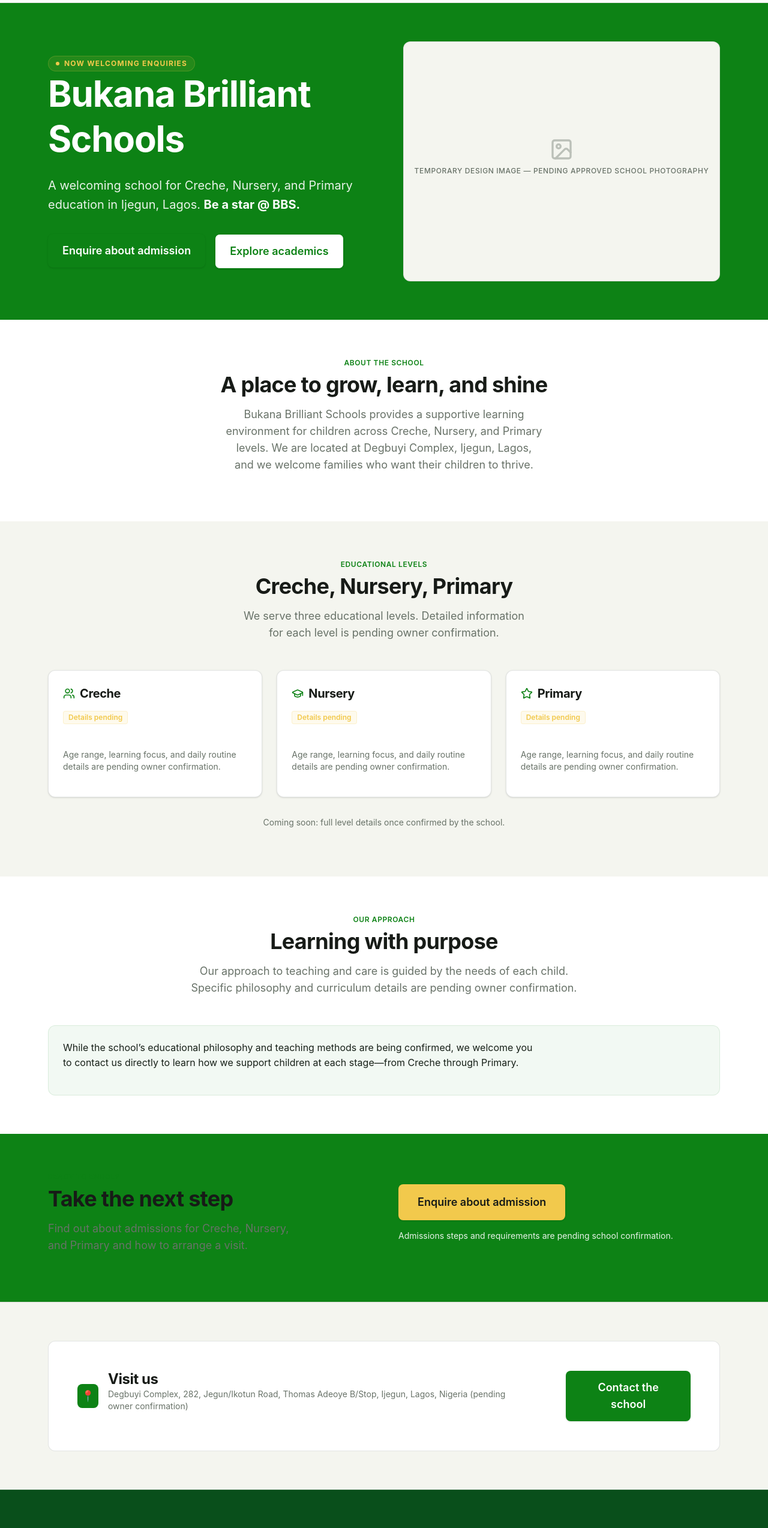
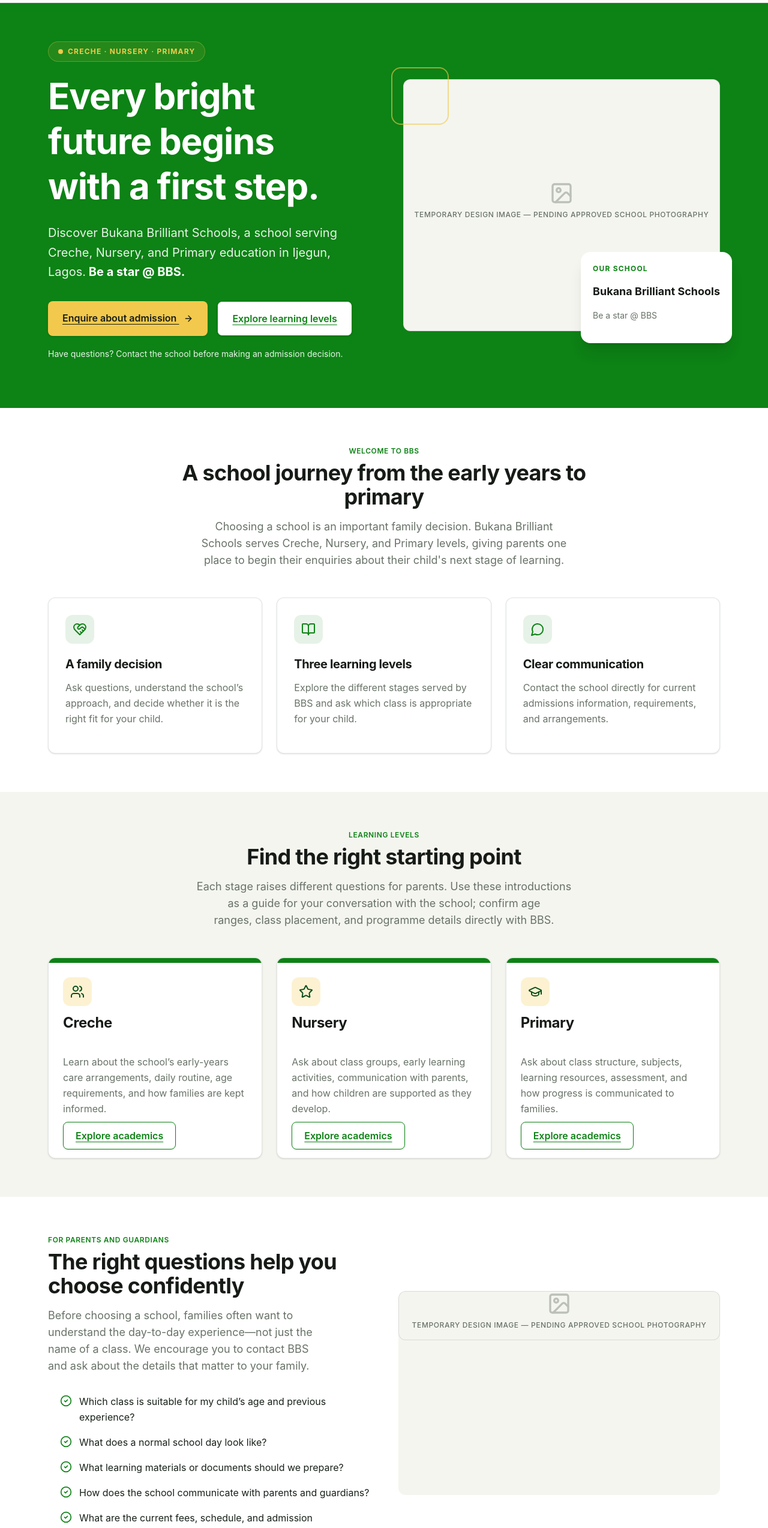
Before and after one commit to blinkzdlfx-cell/bukana-brilliant-schools, a React (Vite) app: page / in a window 1280 px wide. Shown: the part 60-2607 px from the top of the page at 60% size. Built offline with nearby package versions, Linux system fonts and the light colour scheme.

Commit message:
Expand HomePage.jsx for production-ready school content

```diff
--- a/src/pages/HomePage.jsx
+++ b/src/pages/HomePage.jsx
@@ -1,10 +1,10 @@
 import { motion } from 'motion/react';
-import { Star, Users, GraduationCap } from 'lucide-react';
+import { Star, Users, GraduationCap, BookOpen, HeartHandshake, MapPin, MessageCircle, ArrowRight, CheckCircle2 } from 'lucide-react';
 import { Button } from '@/components/ui/button.jsx';
 import { Card, CardBody, CardHeader } from '@/components/ui/card.jsx';
 import { TemporaryImage } from '@/components/ui/temporary-image.jsx';
 import { SectionHeading } from '@/components/ui/section-heading.jsx';
-import { schoolProfile, admissionsCta, academicsCta } from '@/data/school.js';
+import { schoolProfile, admissionsCta, academicsCta, contactCta } from '@/data/school.js';
 import { educationLevels } from '@/data/academics.js';
 
 export function HomePage() {
@@ -13,7 +13,8 @@ export function HomePage() {
       <HeroSection />
       <SchoolIntroduction />
       <EducationLevels />
-      <LearningApproach />
+      <ParentQuestions />
+      <LearningJourney />
       <AdmissionsInvitation />
       <LocationContactStrip />
     </>
@@ -22,62 +23,54 @@ export function HomePage() {
 
 function HeroSection() {
   return (
-    <section className="relative bg-brand overflow-hidden">
-      <div className="relative container-wide section-pad pt-20 md:pt-32 pb-20 md:pb-32">
-        <div className="grid lg:grid-cols-2 gap-12 lg:gap-16 items-center">
+    <section className="relative overflow-hidden bg-brand">
+      <div className="container-wide section-pad relative py-20 md:py-28 lg:py-32">
+        <div className="grid items-center gap-12 lg:grid-cols-2 lg:gap-16">
           <div>
-            <span className="inline-flex items-center gap-2 bg-accent/10 text-accent text-xs font-bold uppercase tracking-widest px-3 py-1 rounded-full border border-accent/20">
-              <span className="w-1.5 h-1.5 rounded-full bg-accent"></span>
-              Now welcoming enquiries
+            <span className="mb-5 inline-flex items-center gap-2 rounded-full border border-accent/30 bg-accent/10 px-4 py-2 text-xs font-bold uppercase tracking-widest text-accent">
+              <span className="h-2 w-2 rounded-full bg-accent" />
+              Creche · Nursery · Primary
             </span>
             <motion.h1
-              initial={{ opacity: 0, y: 20 }}
+              initial={{ opacity: 0, y: 18 }}
               animate={{ opacity: 1, y: 0 }}
-              className="text-4xl md:text-5xl lg:text-6xl font-bold text-surface-white leading-tight mb-6 text-balance"
+              className="mb-6 text-4xl font-bold leading-tight text-surface-white text-balance md:text-5xl lg:text-6xl"
             >
-              Bukana Brilliant Schools
+              Every bright future begins with a first step.
             </motion.h1>
             <motion.p
-              initial={{ opacity: 0, y: 20 }}
+              initial={{ opacity: 0, y: 18 }}
               animate={{ opacity: 1, y: 0 }}
               transition={{ delay: 0.1 }}
-              className="text-lg md:text-xl text-[#e8f3e9] max-w-lg mb-8 leading-relaxed"
+              className="mb-8 max-w-xl text-lg leading-relaxed text-[#e8f3e9] md:text-xl"
             >
-              A welcoming school for Creche, Nursery, and Primary education in
-              Ijegun, Lagos. {' '}
-              <strong className="text-surface-white">Be a star @ BBS.</strong>
+              Discover Bukana Brilliant Schools, a school serving Creche, Nursery, and Primary education in Ijegun, Lagos.
+              <strong className="text-surface-white"> Be a star @ BBS.</strong>
             </motion.p>
-            <div className="flex flex-col sm:flex-row gap-4">
-              <motion.div
-                initial={{ opacity: 0, y: 20 }}
-                animate={{ opacity: 1, y: 0 }}
-                transition={{ delay: 0.2 }}
-                className="w-full sm:w-auto"
-              >
-                <Button variant="primary" className="w-full text-center px-6 py-3.5 text-lg">
-                  Enquire about admission
+            <div className="flex flex-col gap-4 sm:flex-row">
+              <Button variant="accent" href={admissionsCta.href} className="px-6 py-4 text-base">
+                Enquire about admission <ArrowRight className="ml-2 inline h-4 w-4" />
               </Button>
-              </motion.div>
-              <motion.div
-                initial={{ opacity: 0, y: 20 }}
-                animate={{ opacity: 1, y: 0 }}
-                transition={{ delay: 0.25 }}
-                className="w-full sm:w-auto"
-              >
-                <Button variant="secondary" className="w-full text-center px-6 py-3.5 text-lg">
-                  Explore academics
+              <Button variant="secondary" href={academicsCta.href} className="px-6 py-4 text-base">
+                Explore learning levels
               </Button>
-              </motion.div>
             </div>
+            <p className="mt-5 text-sm text-[#e8f3e9]">Have questions? Contact the school before making an admission decision.</p>
           </div>
-          <div className="hidden lg:block relative h-[400px] w-full">
+          <div className="relative hidden h-[420px] lg:block">
+            <div className="absolute -left-5 -top-5 h-24 w-24 rounded-2xl border-2 border-accent/60" />
             <TemporaryImage
-              alt="School learning environment at Bukana Brilliant Schools"
+              alt="Approved school photograph to be supplied by Bukana Brilliant Schools"
               category="hero"
               width="100%"
               height="100%"
-              className="absolute inset-0 w-full h-full"
+              className="absolute inset-0 h-full w-full"
             />
+            <div className="absolute -bottom-5 -right-5 rounded-2xl bg-surface-white p-5 shadow-xl">
+              <p className="text-xs font-bold uppercase tracking-widest text-brand">Our school</p>
+              <p className="mt-1 text-lg font-bold text-ink-deep">Bukana Brilliant Schools</p>
+              <p className="text-sm text-ink-muted">Be a star @ BBS</p>
+            </div>
           </div>
         </div>
       </div>
@@ -90,73 +83,128 @@ function SchoolIntroduction() {
     <section className="bg-surface-white section-pad">
       <div className="container-wide">
         <SectionHeading
-          eyebrow="About the school"
-          title="A place to grow, learn, and shine"
-          description="Bukana Brilliant Schools provides a supportive learning environment for children across Creche, Nursery, and Primary levels. We are located at Degbuyi Complex, Ijegun, Lagos, and we welcome families who want their children to thrive."
+          eyebrow="Welcome to BBS"
+          title="A school journey from the early years to primary"
+          description="Choosing a school is an important family decision. Bukana Brilliant Schools serves Creche, Nursery, and Primary levels, giving parents one place to begin their enquiries about their child's next stage of learning."
         />
+        <div className="mt-12 grid gap-6 md:grid-cols-3">
+          {[
+            { icon: HeartHandshake, title: 'A family decision', text: 'Ask questions, understand the school’s approach, and decide whether it is the right fit for your child.' },
+            { icon: BookOpen, title: 'Three learning levels', text: 'Explore the different stages served by BBS and ask which class is appropriate for your child.' },
+            { icon: MessageCircle, title: 'Clear communication', text: 'Contact the school directly for current admissions information, requirements, and arrangements.' },
+          ].map(({ icon: Icon, title, text }) => (
+            <Card key={title} className="h-full">
+              <CardBody className="p-7">
+                <span className="mb-5 inline-flex h-12 w-12 items-center justify-center rounded-xl bg-brand/10 text-brand"><Icon className="h-6 w-6" /></span>
+                <h3 className="mb-3 text-xl font-bold text-ink-deep">{title}</h3>
+                <p className="leading-relaxed text-ink-muted">{text}</p>
+              </CardBody>
+            </Card>
+          ))}
+        </div>
       </div>
     </section>
   );
 }
 
 function EducationLevels() {
+  const icons = { creche: Users, nursery: Star, primary: GraduationCap };
+  const descriptions = {
+    creche: 'Learn about the school’s early-years care arrangements, daily routine, age requirements, and how families are kept informed.',
+    nursery: 'Ask about class groups, early learning activities, communication with parents, and how children are supported as they develop.',
+    primary: 'Ask about class structure, subjects, learning resources, assessment, and how progress is communicated to families.',
+  };
+
   return (
     <section className="bg-surface-warm section-pad">
       <div className="container-wide">
         <SectionHeading
-          eyebrow="Educational levels"
-          title="Creche, Nursery, Primary"
-          description="We serve three educational levels. Detailed information for each level is pending owner confirmation."
+          eyebrow="Learning levels"
+          title="Find the right starting point"
+          description="Each stage raises different questions for parents. Use these introductions as a guide for your conversation with the school; confirm age ranges, class placement, and programme details directly with BBS."
         />
-        <div className="grid md:grid-cols-3 gap-6 mt-12">
-          {educationLevels.map((level) => (
-            <Card key={level.id}>
-              <CardHeader className="pb-4">
-                <div className="flex items-center gap-2 mb-3">
-                  {level.id === 'creche' && <Users className="w-5 h-5 text-brand" />}
-                  {level.id === 'nursery' && <GraduationCap className="w-5 h-5 text-brand" />}
-                  {level.id === 'primary' && <Star className="w-5 h-5 text-brand" />}
-                  <h3 className="text-xl font-bold">{level.name}</h3>
-                </div>
-                {level.detailsPending && (
-                  <span className="inline-block px-2 py-0.5 rounded text-xs font-semibold bg-accent/10 text-accent border border-accent/20">
-                    Details pending
-                  </span>
-                )}
+        <div className="mt-12 grid gap-6 md:grid-cols-3">
+          {educationLevels.map((level) => {
+            const Icon = icons[level.id] || BookOpen;
+            return (
+              <Card key={level.id} className="h-full overflow-hidden">
+                <div className="h-2 bg-brand" />
+                <CardHeader className="pb-3">
+                  <div className="mb-3 flex h-12 w-12 items-center justify-center rounded-xl bg-accent/25 text-brand-deep"><Icon className="h-6 w-6" /></div>
+                  <h3 className="text-2xl font-bold text-ink-deep">{level.name}</h3>
                 </CardHeader>
                 <CardBody>
-                <p className="text-sm text-ink-muted mb-4">
-                  {level.summary ||
-                    'Age range, learning focus, and daily routine details are pending owner confirmation.'}
-                </p>
+                  <p className="mb-5 leading-relaxed text-ink-muted">{descriptions[level.id]}</p>
+                  <Button variant="outline" href="/academics" className="w-full">Explore academics</Button>
                 </CardBody>
               </Card>
-          ))}
+            );
+          })}
         </div>
-        <p className="mt-8 text-sm text-ink-muted text-center">
-          {educationLevels[0].detailsPending
-            ? 'Coming soon: full level details once confirmed by the school.'
-            : ''}
-        </p>
       </div>
     </section>
   );
 }
 
-function LearningApproach() {
+function ParentQuestions() {
   return (
     <section className="bg-surface-white section-pad">
+      <div className="container-wide grid items-center gap-12 lg:grid-cols-2">
+        <div>
+          <SectionHeading
+            eyebrow="For parents and guardians"
+            title="The right questions help you choose confidently"
+            description="Before choosing a school, families often want to understand the day-to-day experience—not just the name of a class. We encourage you to contact BBS and ask about the details that matter to your family."
+            className="mx-0 text-left"
+          />
+          <ul className="mt-8 space-y-4">
+            {[
+              'Which class is suitable for my child’s age and previous experience?',
+              'What does a normal school day look like?',
+              'What learning materials or documents should we prepare?',
+              'How does the school communicate with parents and guardians?',
+              'What are the current fees, schedule, and admission requirements?',
+            ].map((question) => (
+              <li key={question} className="flex items-start gap-3 text-ink">
+                <CheckCircle2 className="mt-0.5 h-5 w-5 shrink-0 text-brand" />
+                <span className="leading-relaxed">{question}</span>
+              </li>
+            ))}
+          </ul>
+        </div>
+        <div className="relative min-h-[340px] overflow-hidden rounded-card bg-surface-warm">
+          <TemporaryImage alt="Approved photograph of the school environment to be supplied" category="learning" width="100%" height="100%" />
+        </div>
+      </div>
+    </section>
+  );
+}
+
+function LearningJourney() {
+  return (
+    <section className="bg-brand-deep section-pad text-surface-white">
       <div className="container-wide">
         <SectionHeading
-          eyebrow="Our approach"
-          title="Learning with purpose"
-          description="Our approach to teaching and care is guided by the needs of each child. Specific philosophy and curriculum details are pending owner confirmation."
+          eyebrow="Your next step"
+          title="Get to know the school before you decide"
+          description="A conversation with the school can help you understand its current programmes, expectations, and whether it meets your family's needs."
+          className="text-center"
         />
-        <div className="mt-12 p-6 bg-brand/5 border border-brand/10 rounded-card">
-          <p className="text-ink text-balance">
-            While the school&rsquo;s educational philosophy and teaching methods are being confirmed, we welcome you to
-            contact us directly to learn how we support children at each stage&mdash;from Creche through Primary.
-          </p>
+        <div className="mt-12 grid gap-6 md:grid-cols-3">
+          {[
+            ['01', 'Explore', 'Read about the school and the three education levels available.'],
+            ['02', 'Ask', 'Contact the school for accurate information about classes, fees, and admission.'],
+            ['03', 'Plan', 'Confirm the next steps directly with the school before preparing documents or making payments.'],
+          ].map(([number, title, text]) => (
+            <div key={number} className="rounded-card border border-white/15 bg-white/5 p-7">
+              <p className="mb-4 text-sm font-bold tracking-widest text-accent">{number}</p>
+              <h3 className="mb-3 text-xl font-bold">{title}</h3>
+              <p className="leading-relaxed text-[#dbe8dc]">{text}</p>
+            </div>
+          ))}
+        </div>
+        <div className="mt-10 text-center">
+          <Button variant="accent" href={contactCta.href} className="px-8 py-4">Contact Bukana Brilliant Schools</Button>
         </div>
       </div>
     </section>
@@ -165,24 +213,17 @@ function LearningApproach() {
 
 function AdmissionsInvitation() {
   return (
-    <section className="bg-brand section-pad relative overflow-hidden">
-      <div className="relative container-wide">
-        <div className="grid lg:grid-cols-2 gap-12 items-center">
+    <section className="bg-surface-warm section-pad">
+      <div className="container-wide">
+        <div className="grid items-center gap-8 rounded-card border border-border-soft bg-surface-white p-8 md:p-12 lg:grid-cols-2">
           <div>
-            <SectionHeading
-              eyebrow="Ready to enrol?"
-              title="Take the next step"
-              description="Find out about admissions for Creche, Nursery, and Primary and how to arrange a visit."
-              className="text-center lg:text-left"
-            />
+            <p className="mb-3 text-xs font-bold uppercase tracking-widest text-brand">Admissions enquiries</p>
+            <h2 className="mb-4 text-3xl font-bold text-ink-deep md:text-4xl">Start with a conversation.</h2>
+            <p className="max-w-xl leading-relaxed text-ink-muted">Admission availability, entry requirements, fees, and required documents must be confirmed by the school. The admissions page explains how to make an enquiry.</p>
           </div>
-          <div className="text-center lg:text-left">
-            <Button variant="accent" className="w-full lg:w-auto px-8 py-4 text-lg">
-              Enquire about admission
-            </Button>
-            <p className="mt-4 text-sm text-[#e8f3e9]">
-              Admissions steps and requirements are pending school confirmation.
-            </p>
+          <div className="flex flex-col gap-4 sm:flex-row lg:justify-end">
+            <Button variant="primary" href={admissionsCta.href} className="px-7 py-4">Admissions information</Button>
+            <Button variant="outline" href={contactCta.href} className="px-7 py-4">Contact us</Button>
           </div>
         </div>
       </div>
@@ -192,24 +233,16 @@ function AdmissionsInvitation() {
 
 function LocationContactStrip() {
   return (
-    <section className="bg-surface-warm section-pad border-t border-border-soft">
+    <section className="bg-surface-white section-pad border-t border-border-soft">
       <div className="container-wide">
-        <div className="bg-surface-white border border-border-soft rounded-card p-8 md:p-12 flex flex-col md:flex-row gap-8 items-center">
-          <div className="flex items-center gap-4">
-            <div className="w-10 h-10 rounded-lg bg-brand flex items-center justify-center text-surface-white font-bold">
-              <span className="text-lg">📍</span>
+        <div className="flex flex-col items-start gap-6 rounded-card bg-surface-warm p-8 md:flex-row md:items-center md:p-10">
+          <div className="flex h-12 w-12 shrink-0 items-center justify-center rounded-xl bg-brand text-surface-white"><MapPin className="h-6 w-6" /></div>
+          <div className="flex-1">
+            <h3 className="mb-2 text-xl font-bold text-ink-deep">Find Bukana Brilliant Schools</h3>
+            <p className="leading-relaxed text-ink-muted">{schoolProfile.address}</p>
+            <p className="mt-2 text-sm text-ink-muted">Please confirm the address and directions with the school before travelling.</p>
           </div>
-            <div>
-              <h3 className="font-bold text-ink-deep">Visit us</h3>
-              <p className="text-sm text-ink-muted">
-                {schoolProfile.address} (pending owner confirmation)
-              </p>
-            </div>
-          </div>
-          <div className="flex-1"></div>
-          <Button variant="primary" className="px-8 py-3.5 text-lg">
-            Contact the school
-          </Button>
+          <Button variant="primary" href={contactCta.href} className="w-full px-7 py-4 md:w-auto">Contact the school</Button>
         </div>
       </div>
     </section>
```
Lines whose indentation alone changed are shown as unchanged.
